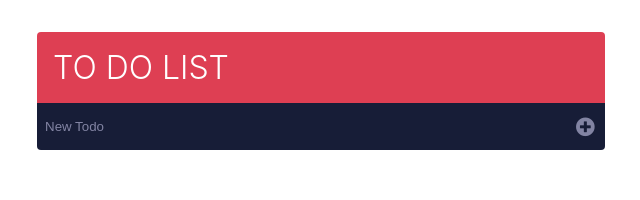
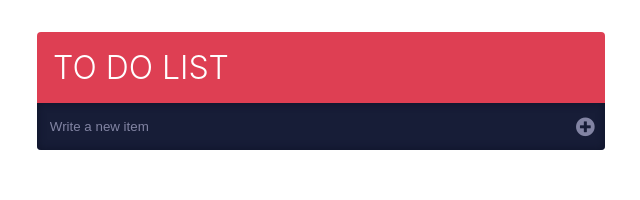
Before and after one commit to JesseSousa/todo-list, a React (Create React App) app: page / in a window 1280 px wide. Shown: the top 200 px of the page, without its empty margins (319-959 px from the left). Built offline with nearby package versions, Linux system fonts and the light colour scheme.

Commit message:
Refactor and add styling

```diff
--- a/src/components/todo-form/TodoForm.js
+++ b/src/components/todo-form/TodoForm.js
@@ -28,7 +28,7 @@ class TodoForm extends Component {
         <input
           value={this.state.todoInput}
           type="text"
-          placeholder="New Todo"
+          placeholder="Write a new item"
           name="todoInput"
           onChange={this.handleChange}
           autoComplete="off"
--- a/src/components/todo-form/TodoForm.scss
+++ b/src/components/todo-form/TodoForm.scss
@@ -4,9 +4,10 @@
   input[type='text'] {
     width: 100%;
     height: 100%;
-    padding: 1rem 0.5rem;
+    padding: 1rem 0.8rem;
     border: none;
     background-color: var(--secondary-color-dark);
+    box-shadow: inset 0 0 8px 0 var(--secondary-color-darker);
     outline: none;
     color: #fff;
     border-bottom-left-radius: var(--border-radius);
--- a/src/components/todo-list/components/Todo.scss
+++ b/src/components/todo-list/components/Todo.scss
@@ -70,8 +70,7 @@
     border-radius: 50%;
     outline: none;
     background-color: var(--main-color);
-    color: var(--text-color);
-    font-weight: 900;
+    color: #fff;
     cursor: pointer;
   }
 }
--- a/src/index.css
+++ b/src/index.css
@@ -4,6 +4,7 @@
   --secondary-color-light: #6e6e96;
   --secondary-color: #2f3755;
   --secondary-color-dark: #171d37;
+  --secondary-color-darker: #0e1329;
   --text-color: #b1b2c9;
   --border-radius: 4px;
 }
```
